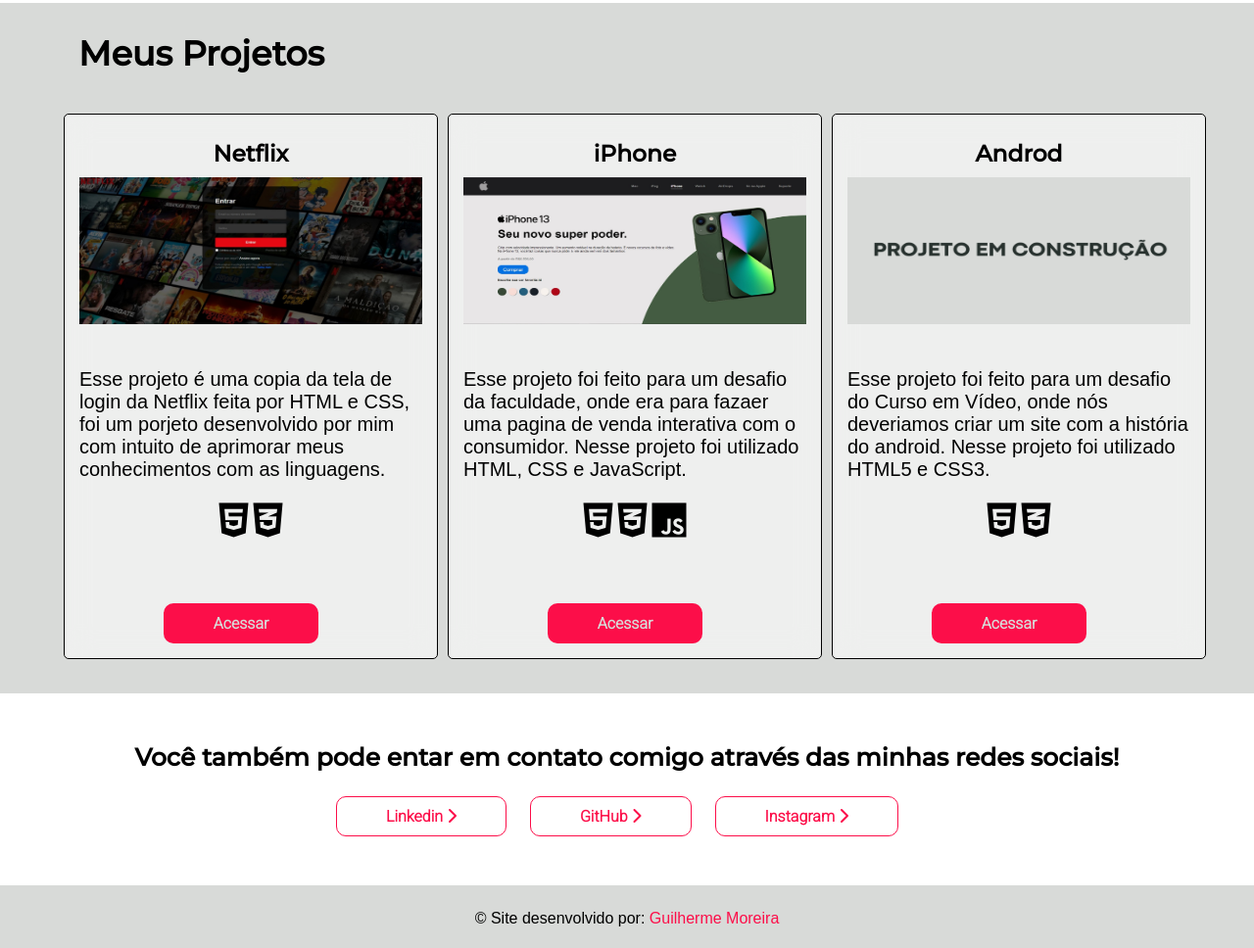
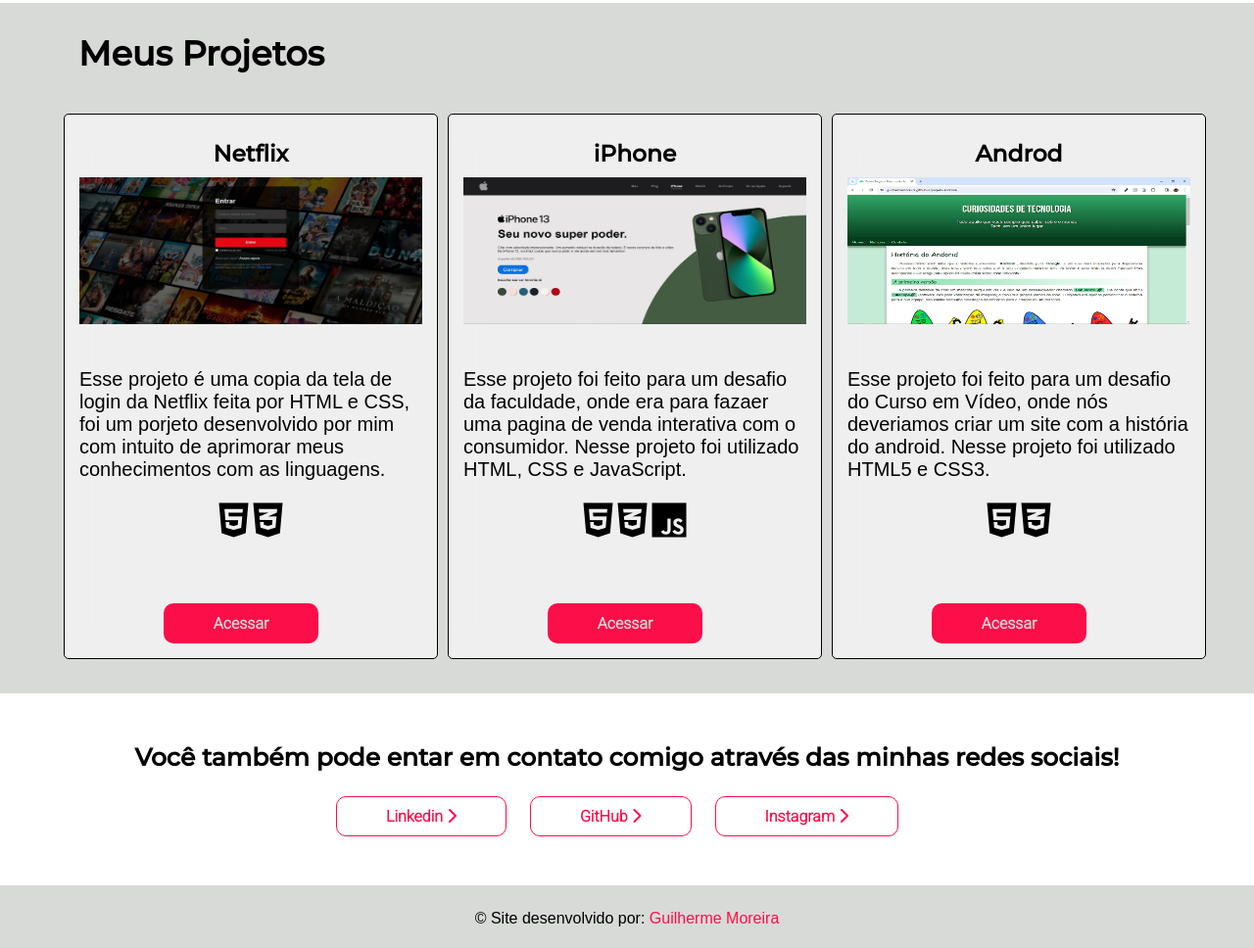
Before and after one commit to GuilhermeMoreiira/Portifolio, a plain HTML site: page index.html in a window 1280 px wide. Shown: the part 1095-2063 px from the top of the page at 98% size. Drawn offline with Linux system fonts and the light colour scheme; a script that the page names is missing; a web font is replaced by a local one.

Commit message:
atualizei a foto do projeto

```diff
--- a/index.html
+++ b/index.html
@@ -99,7 +99,7 @@
 
             <div class="projeto 3">
                 <h3>Androd</h3>
-                <img src="./imagens/construção.png" alt="projeto3">
+                <img src="./imagens/android.jpg" alt="projeto3">
                 <p>Esse projeto foi feito para um desafio do Curso em Vídeo, onde nós deveriamos criar um site com a história do android. Nesse projeto foi utilizado HTML5 e CSS3.</p>
              <div class="icon">
                 <i class="fa-brands fa-html5 fa-2x"></i>
```
